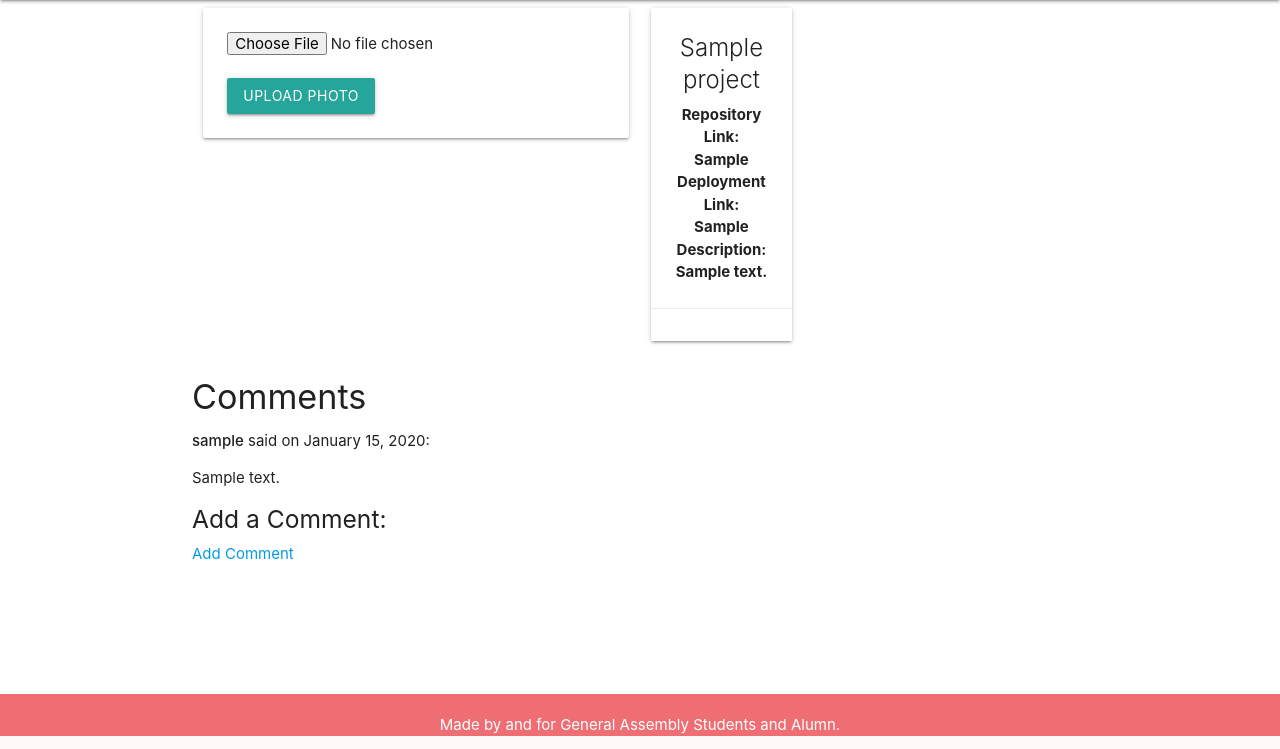
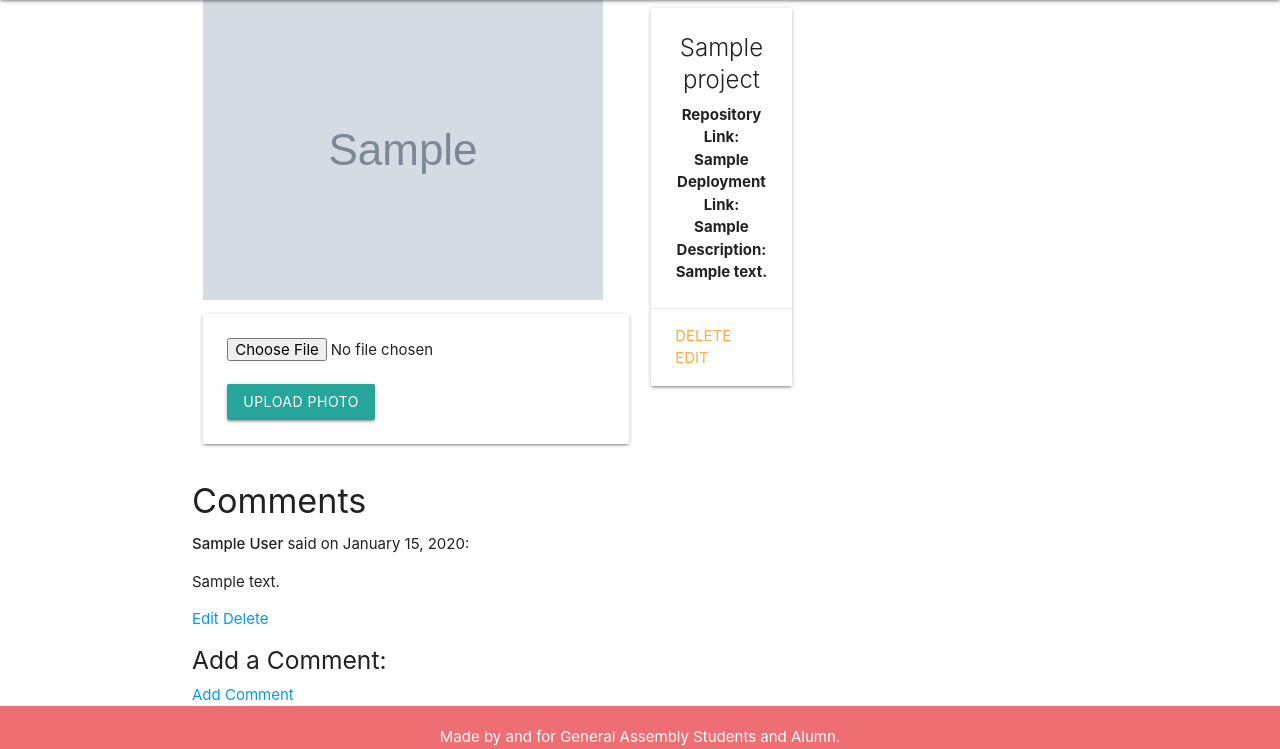
Before and after one commit to NoahCSmith93/General-Archive, a Django app: page /projects/1/ in a window 1280 px wide. Shown: the part 64-813 px from the top of the page. Run offline with Django 3.2, Linux system fonts and the light colour scheme; a user stored in the database is signed in; tables that the repository leaves empty hold one stand-in row (values such as "Sample post"); grey boxes marked "Sample" are stand-in pictures; some libraries are stand-ins or nearby versions.

Commit message:
Fixes image upload, comment creation, and auth behavior (Noah)

```diff
--- a/main_app/templates/projects/detail.html
+++ b/main_app/templates/projects/detail.html
@@ -3,6 +3,7 @@
 
     <div class="row">
         <div class="col s6">
+            <img src="{{ project.thumbnail }}" alt="Project thumbnail">
             <form action="{% url 'add_project_photo' project.id %}" method="post" class="card-panel" enctype="multipart/form-data">
                 {% csrf_token %}
                 <input type="file" name="photo-file">
@@ -20,7 +21,7 @@
                     <p>Description: {{ project.description }}</p>
                 </div>
                 <div class="card-action">
-                    {% if project.user = user.id %}
+                    {% if project.user.id == user.id %}
                         <a href="{% url 'project_delete' project.id %}">Delete</a>
                         <a href="{% url 'project_edit' project.id %}">Edit</a>
                     {% endif %}
@@ -34,9 +35,9 @@
         <h4>Comments</h4>
         {% for comment in project.comment_set.all %}
             <div class="comment">
-                <strong>{{ comment.user.username }}</strong> said on {{ comment.timestamp|date:"F j, Y" }}:
+                <strong>{{ comment.user.first_name }} {{ comment.user.last_name }}</strong> said on {{ comment.timestamp|date:"F j, Y" }}:
                 <p>{{ comment.content }}</p>
-                {% if comment.user = user.id %}
+                {% if comment.user.id == user.id %}
                 <a href="{% url 'edit_comment' project.id comment.id %}">Edit</a>
                 <a href="{% url 'delete_comment' project.id comment.id %}">Delete</a>
                 {% endif %}
--- a/main_app/views.py
+++ b/main_app/views.py
@@ -67,6 +67,7 @@
             # update project's thumbnail to new url
             project = Project.objects.get(id=project_id)
             project.thumbnail = url
+            project.save()
         except Exception as e:
             print('An error occured uploading to S3')
             print(e)
@@ -104,7 +105,7 @@
 ## Projects
 class ProjectCreate(CreateView, LoginRequiredMixin):
     model = Project
-    fields = ["title", "repository", "deployment", "thumbnail", "description"]
+    fields = ["title", "repository", "deployment", "description"]
     def form_valid(self, form):
         form.instance.user = self.request.user
         return super().form_valid(form)
@@ -148,6 +149,7 @@
 
     def form_valid(self,form):
         form.instance.project = Project.objects.get(pk=self.kwargs['project_id'])
+        form.instance.user = self.request.user
         return super().form_valid(form)
 
     def get_success_url(self):
```
